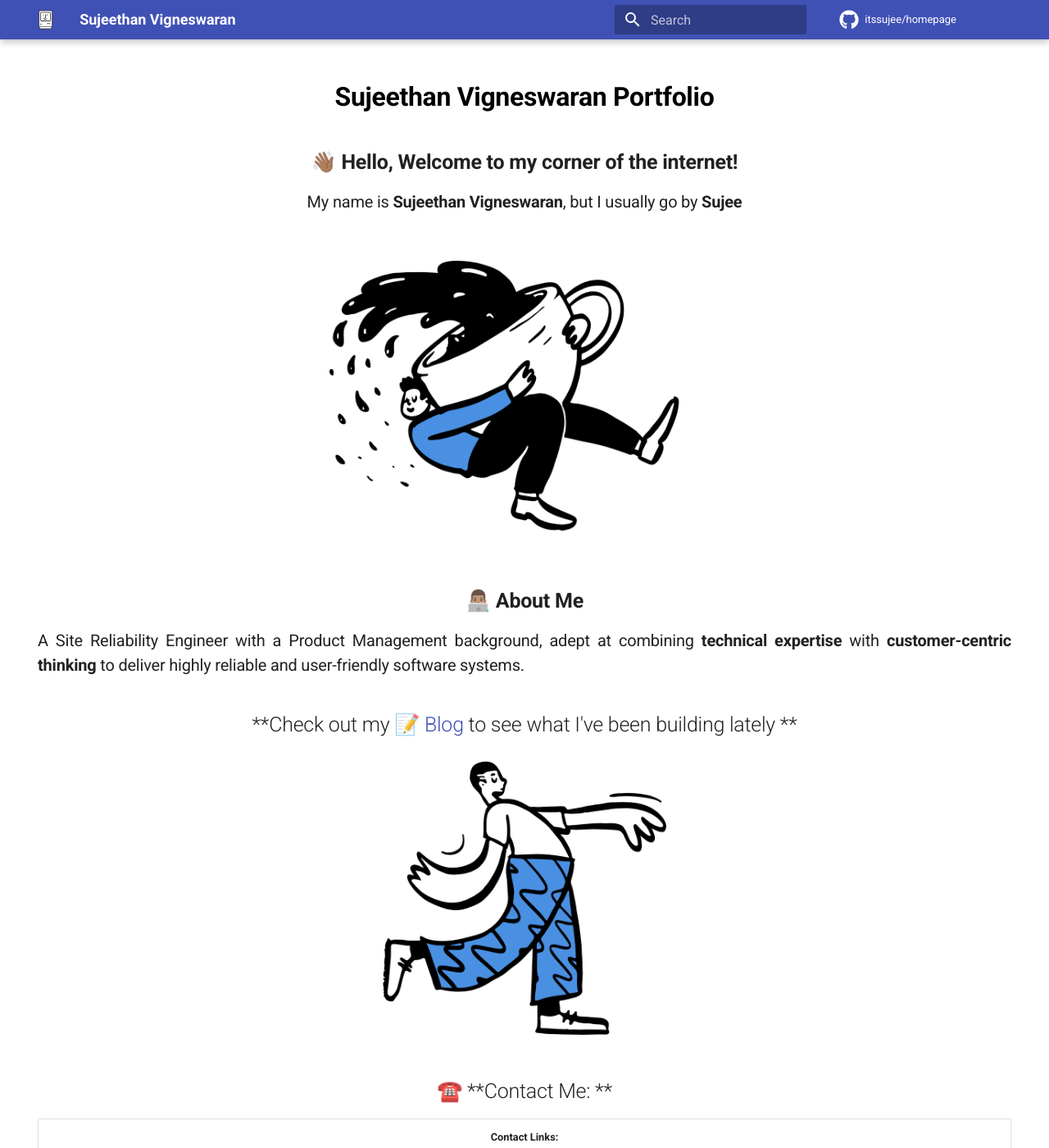
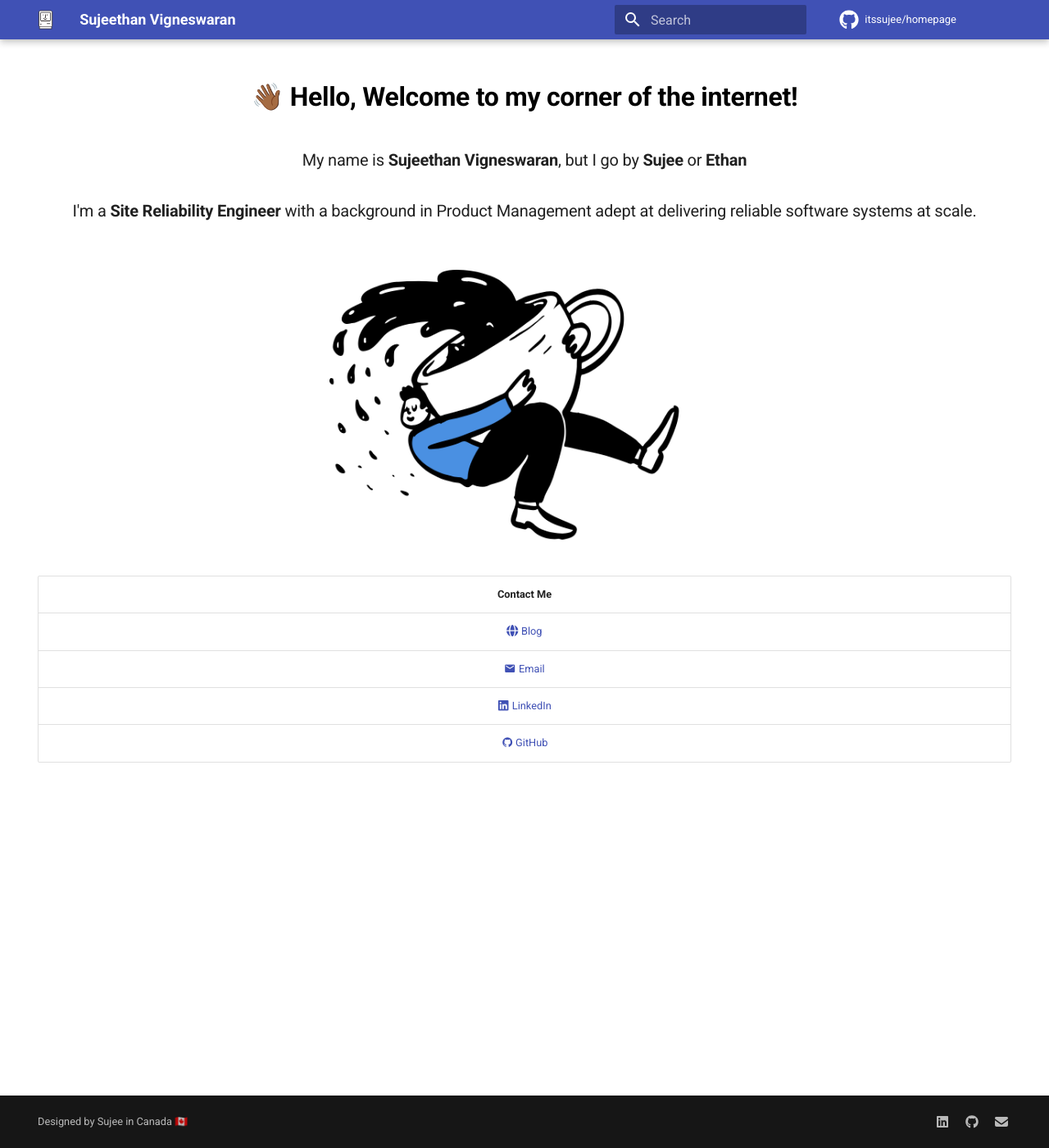
Before and after one commit to ItsSujee/itsSujee.github.io, an MkDocs documentation site: the page built from docs/index.md, in a window 1280 px wide and 1400 px high. Shown: the whole window at 82% size. Built offline with MkDocs 1.6.1 and Material for MkDocs 9.7.7, drawn with Linux system fonts in a browser that asks for light colours; comment, search, counter and statistics services are not loaded; some of the changed text lies outside the part shown.

```diff
--- a/docs/index.md
+++ b/docs/index.md
@@ -1,45 +1,24 @@
 ---
-title: ""
+title: "Homepage"
 hide:
   - navigation
   - toc
   - footer
 ---
 
-# **Sujeethan Vigneswaran Portfolio** {: style="text-align:center;color:black"}
+# 👋🏾 **Hello, Welcome to my corner of the internet!** {: style="text-align:center;color:black"}
 
-## 👋🏾 **Hello, Welcome to my corner of the internet!** {: style="text-align:center"}
+### My name is **Sujeethan Vigneswaran**, but I go by **Sujee** or **Ethan** {: style="text-align:center"}
 
-### My name is **Sujeethan Vigneswaran**, but I usually go by **Sujee** {: style="text-align:center"}
+### I'm a **Site Reliability Engineer** with a background in Product Management adept at delivering reliable software systems at scale. {: style="text-align:center"}
 
-<br>
+<br/>
 
-![Coffee](/assets/images/CoffeeDoodle.png "Coffee"){: style="height:auto;width:40%" .center}
+![Coffee](assets/images/CoffeeDoodle.png "Coffee"){: style="height:auto;width:40%" .center}
 
-## 👨🏽‍💻 **About Me** {: style="text-align:center"}
-
-### A Site Reliability Engineer with a Product Management background, adept at combining **technical expertise** with **customer-centric thinking** to deliver highly reliable and user-friendly software systems. {: style="text-align:justify"}
-
-## **Check out my 📝 [Blog](https://docs.sujeethanvigneswaran.com) to see what I've been building lately ** {: style="text-align:center"}
-
-![Strolling](/assets/images/StrollingDoodle.png "Strolling"){: style="height:auto;width:40%" .center}
-
-## ☎️ **Contact Me: ** {: style="text-align:center"}
-
-| Contact Links:                                 |
-| :-------------------------------------------: |
-| [:material-email: Email](mailto:sujeethan.vigneswaran@gmail.com)                    |
-| [:fontawesome-brands-linkedin: LinkedIn](https://www.linkedin.com/in/sujeethan-vigneswaran/)        |
-| [:material-github: GitHub](https://github.com/itssujee)                      |
-| [:material-note-text: Resume ](https://resume.sujeethanvigneswaran.com) |
-| [:material-note: Blog ](https://docs.sujeethanvigneswaran.com)          |
-
-## 🗺️ **Site Map** {: style="text-align:center"}
-
-| Services:                          |
-| :-------------------------------------------: |
-|[💻 Homelab ](https://homelab.sujeethanvigneswaran.com)        |
-|[🚀 Status ](https://status.sujeethanvigneswaran.com/status/homelab)        |
-|[📺 Plex ](https://plex.sujeethanvigneswaran.com)        |
-|[🛜 Prometheus ](https://prometheus.sujeethanvigneswaran.com)        |
-|[🔎 Grafana ](https://grafana.sujeethanvigneswaran.com)        |
+| Contact Me |
+| :---------: |
+| [:fontawesome-solid-globe: Blog](https://docs.sujeethanvigneswaran.com)|
+| [:material-email: Email](mailto:sujeethan.vigneswaran@gmail.com) |
+| [:fontawesome-brands-linkedin: LinkedIn](https://www.linkedin.com/in/sujeethan-vigneswaran/) |
+| [:material-github: GitHub](https://github.com/itssujee) |
--- a/mkdocs.yml
+++ b/mkdocs.yml
@@ -12,10 +12,7 @@ theme:
     code: Roboto Mono
   logo: assets/logo.png
   favicon: assets/images/favicon.ico
-  features:
-  - header.autohide
   plugins:
-    - search
     - social:
       cards_layout: default
       cards_dir: assets/images/social
@@ -37,10 +34,9 @@ extra:
       link: mailto:sujeethan.vigneswaran@gmail.com
       name: Sujee on Email
 markdown_extensions:
-  - tables
   - attr_list
   - md_in_html
   - pymdownx.emoji:
-      emoji_index: !!python/name:materialx.emoji.twemoji
-      emoji_generator: !!python/name:materialx.emoji.to_svg
+      emoji_index: !!python/name:material.extensions.emoji.twemoji
+      emoji_generator: !!python/name:material.extensions.emoji.to_svg
 copyright: Designed by Sujee in Canada 🇨🇦
```
Also changed, not shown: requirements.txt (added, +28 -0 lines).
